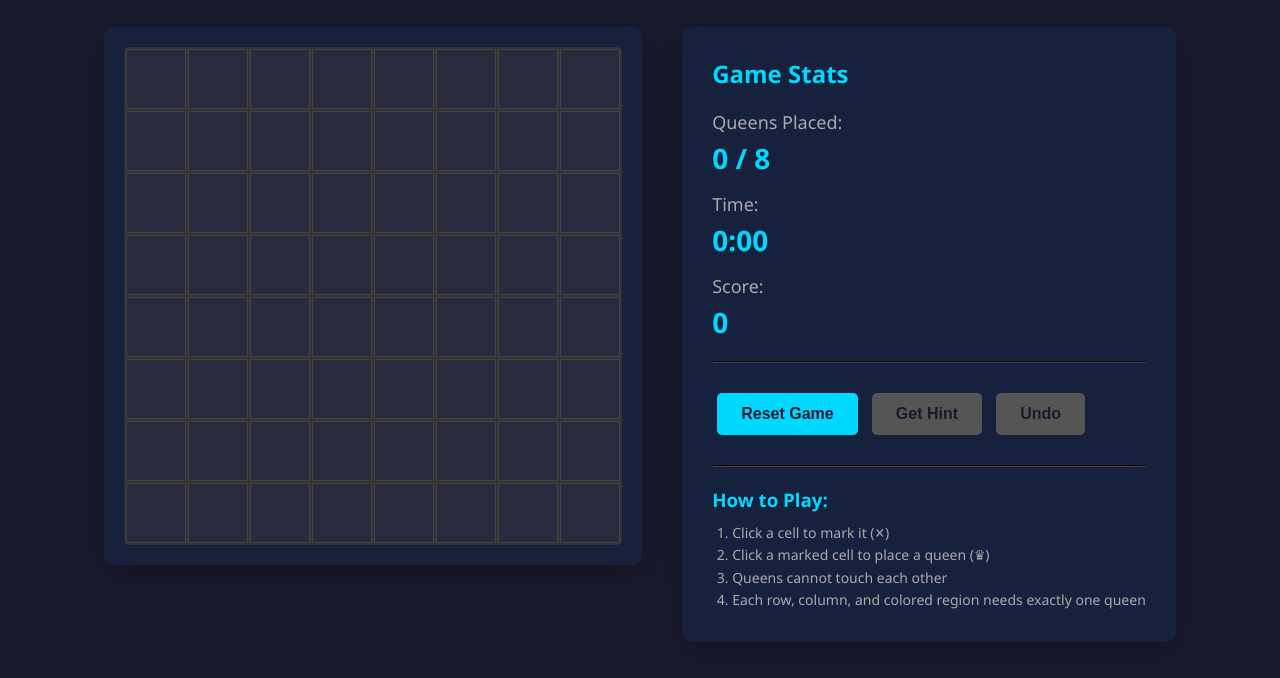
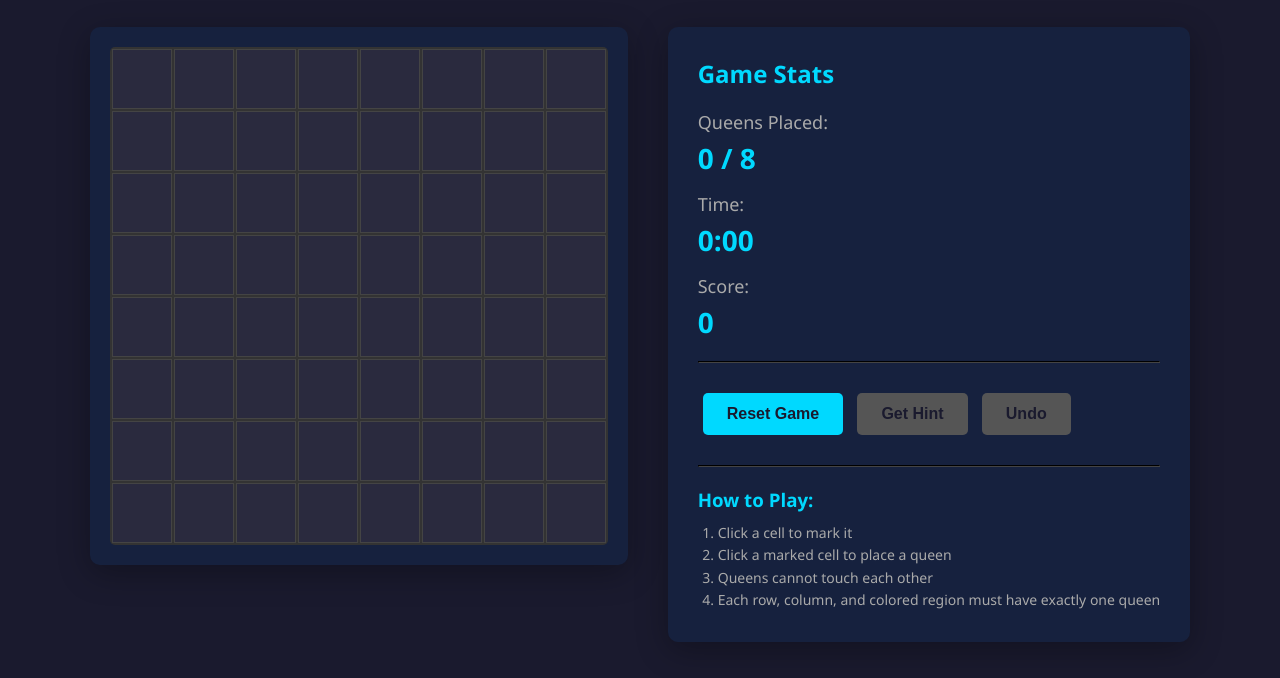
Before and after one commit to NicoSolal/queens-puzzle, a plain HTML site: page index.html in a window 1280 px wide. Shown: the part 122-800 px from the top of the page. Drawn offline with Linux system fonts and the light colour scheme.

Commit message:
Update index.html

```diff
--- a/index.html
+++ b/index.html
@@ -55,11 +55,11 @@
               padding-left: 20px;
             "
           >
-            <li>Click a cell to mark it (✕)</li>
-            <li>Click a marked cell to place a queen (♛)</li>
+            <li>Click a cell to mark it</li>
+            <li>Click a marked cell to place a queen</li>
             <li>Queens cannot touch each other</li>
             <li>
-              Each row, column, and colored region needs exactly one queen
+              Each row, column, and colored region must have exactly one queen
             </li>
           </ol>
         </div>
```
